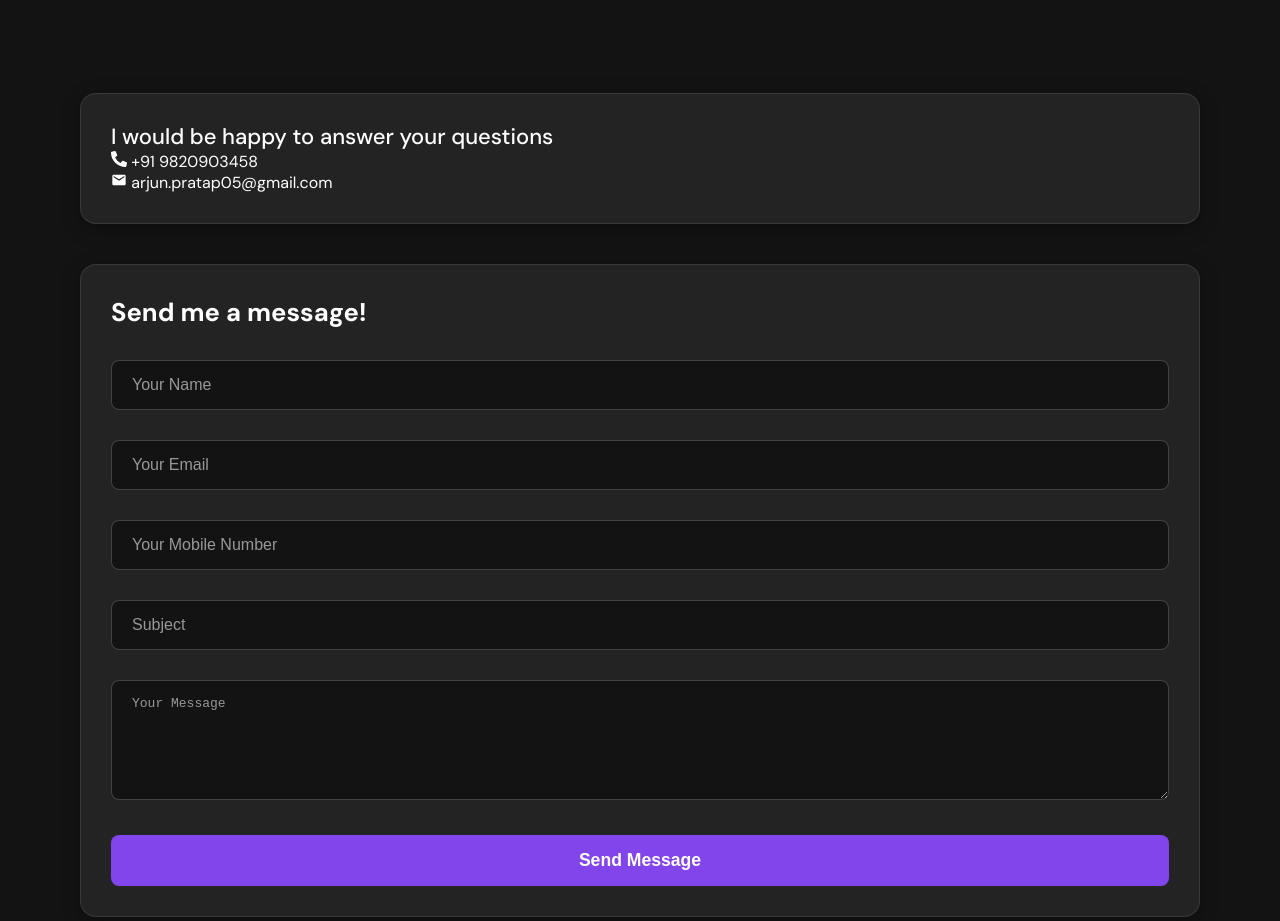
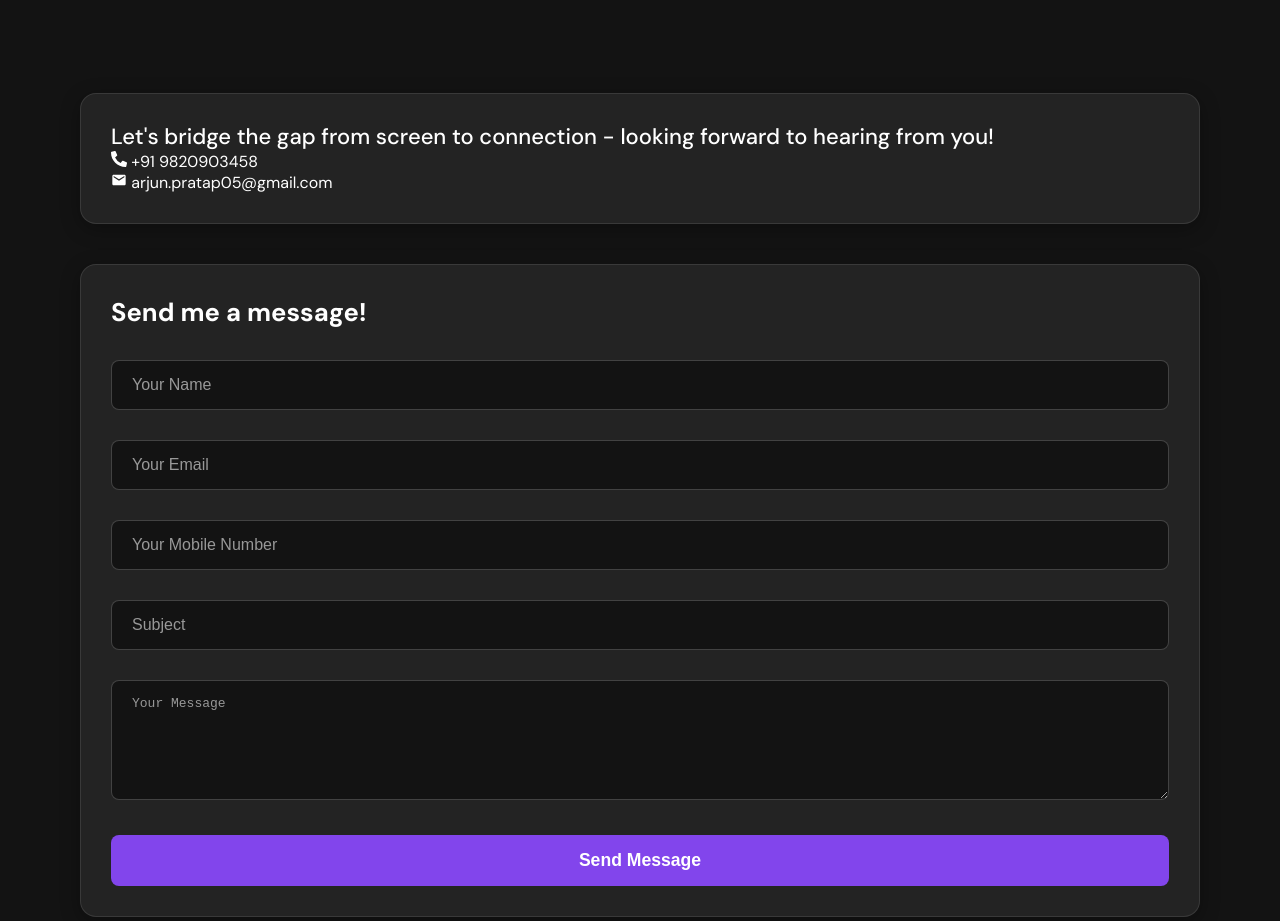
Before and after one commit to arjunprratap05/Portfolio, a React (Create React App) app: page / in a window 1280 px wide. Shown: the part 4140-5061 px from the top of the page. Built offline with nearby package versions, Linux system fonts and the light colour scheme; no server answers; the HTML template or start-up script is replaced by a standard one.

Commit message:
final commit

```diff
--- a/src/components/contact/contact-info/index.jsx
+++ b/src/components/contact/contact-info/index.jsx
@@ -6,7 +6,7 @@ import "./style.scss";
 const ContactInfo = () => {
     return (
         <div className="contact-info-box">
-            <h4>I would be happy to answer your questions </h4>
+            <h4>Let's bridge the gap from screen to connection - looking forward to hearing from you! </h4>
             <div className="contact-option">
                 <FaPhoneAlt />
                 <span className="text"> +91 9820903458</span>
```
